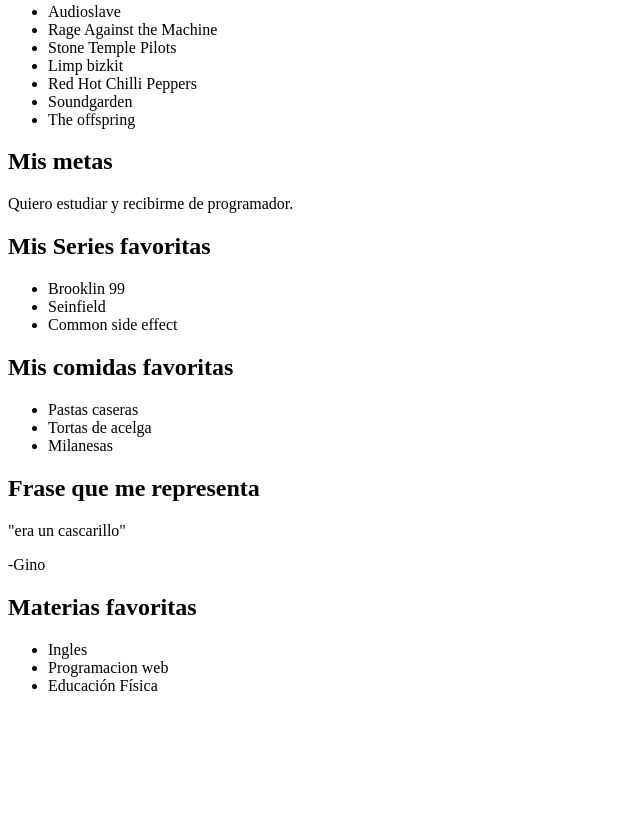
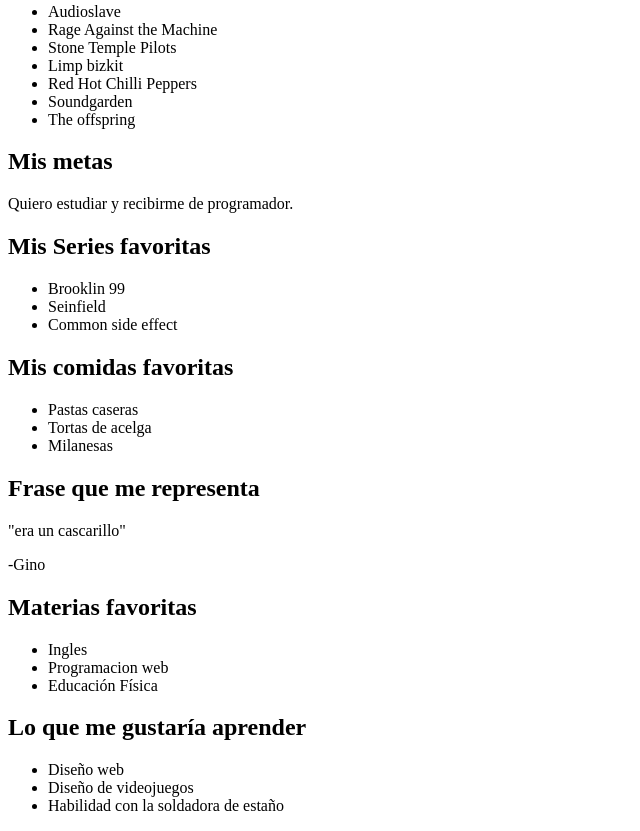
Before and after one commit to olatealejo/tp-bibliografia-olate, a plain HTML site: page index.html in a window 1280 px wide. Shown: the part 429-1260 px from the top of the page, without its empty margins (0-640 px from the left). Before the commit the page ends 1140 px from the top, so only its background shows below. Drawn offline with Linux system fonts and the light colour scheme.

Commit message:
Se agrego seccion de que me gustaria aprender

```diff
--- a/index.html
+++ b/index.html
@@ -62,6 +62,13 @@
     <li>Educación Física</li>
 </ul>
 
+<h2>Lo que me gustaría aprender</h2>
+<ul>
+    <li>Diseño web</li>
+    <li>Diseño de videojuegos</li>
+    <li>Habilidad con la soldadora de estaño </li>
+</ul>
+
 
 
 
```
